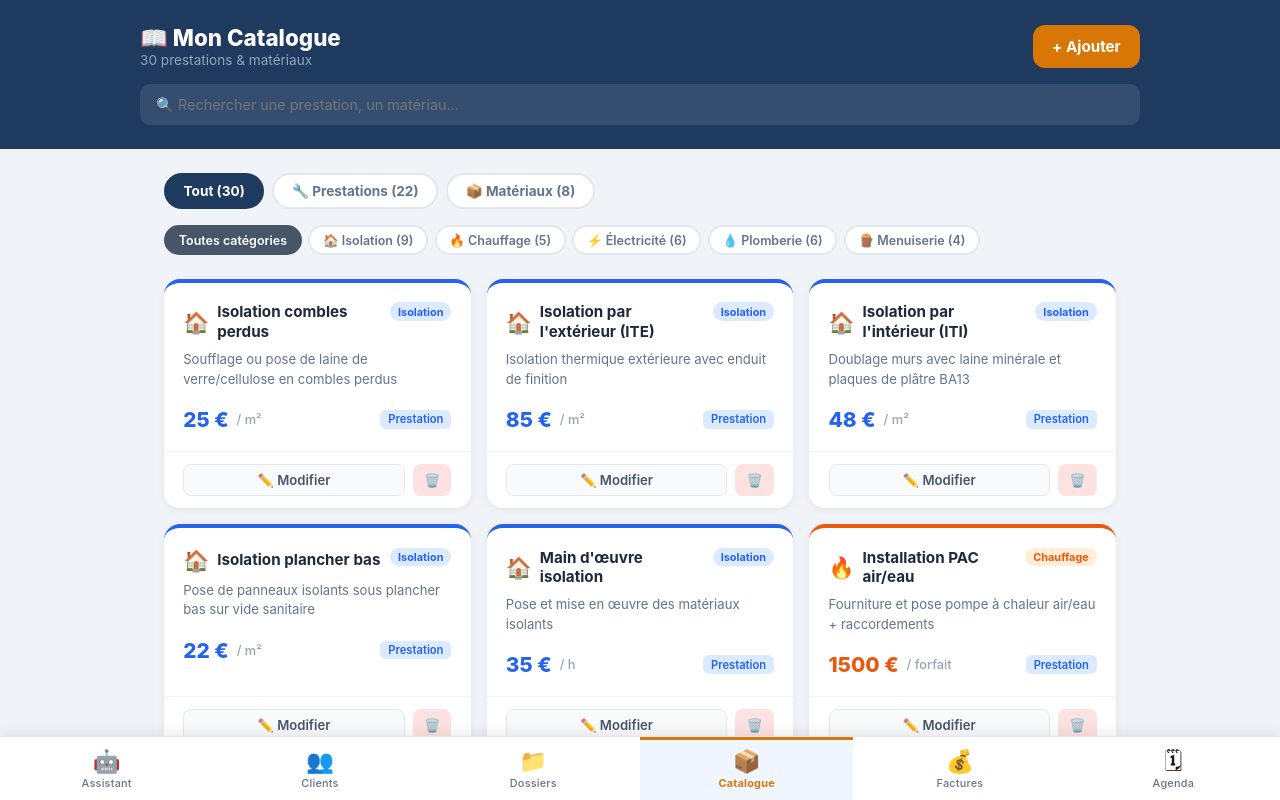
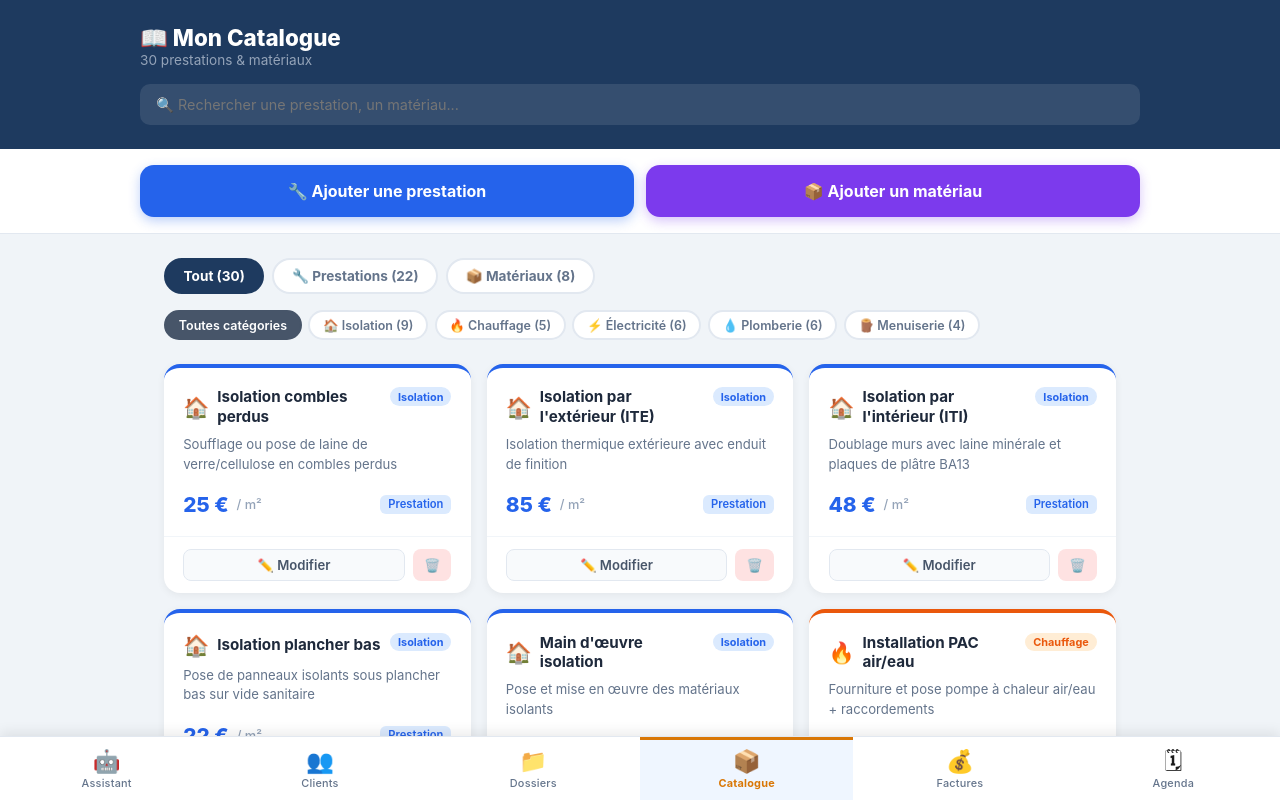
Before and after one commit to ebeenergie/renovexpert, a Next.js app: page /catalogue in a window 1280 px wide. Shown: the top 800 px of the page. Built offline with nearby package versions, Linux system fonts and the light colour scheme; sample sign-in values are in the browser's storage.

Commit message:
Catalogue: add distinct Ajouter une prestation / Ajouter un materiau buttons

```diff
--- a/src/app/catalogue/page.js
+++ b/src/app/catalogue/page.js
@@ -35,8 +35,8 @@ export default function CataloguePage() {
   function save(list) { setItems(list); localStorage.setItem('renovexpert_catalogue', JSON.stringify(list)) }
   function toast3(msg) { setToast(msg); setTimeout(() => setToast(''), 3000) }
 
-  function openNew() {
-    setForm({ ...blank, id: Date.now().toString() })
+  function openNew(type = 'service') {
+    setForm({ ...blank, id: Date.now().toString(), type })
     setEditId(null)
     setShowForm(true)
   }
@@ -87,19 +87,27 @@ export default function CataloguePage() {
       {/* Header */}
       <div style={{ backgroundColor: '#1e3a5f', padding: '1.5rem', color: 'white', position: 'sticky', top: 0, zIndex: 100 }}>
         <div style={{ maxWidth: '1000px', margin: '0 auto' }}>
-          <div style={{ display: 'flex', justifyContent: 'space-between', alignItems: 'center', marginBottom: '1rem' }}>
-            <div>
-              <h1 style={{ fontSize: '1.4rem', fontWeight: '800' }}>📖 Mon Catalogue</h1>
-              <p style={{ color: '#94a3b8', fontSize: '0.85rem' }}>{items.length} prestation{items.length !== 1 ? 's' : ''} & matériaux</p>
-            </div>
-            <button onClick={openNew}
-              style={{ backgroundColor: '#d97706', color: 'white', border: 'none', padding: '0.75rem 1.2rem', borderRadius: '12px', fontWeight: '700', fontSize: '0.95rem', cursor: 'pointer', whiteSpace: 'nowrap' }}>
-              + Ajouter
-            </button>
+          <div style={{ marginBottom: '1rem' }}>
+            <h1 style={{ fontSize: '1.4rem', fontWeight: '800' }}>📖 Mon Catalogue</h1>
+            <p style={{ color: '#94a3b8', fontSize: '0.85rem' }}>{items.length} prestation{items.length !== 1 ? 's' : ''} & matériaux</p>
           </div>
           <input value={search} onChange={e => setSearch(e.target.value)}
             placeholder="🔍 Rechercher une prestation, un matériau..."
             style={{ width: '100%', padding: '0.75rem 1rem', borderRadius: '10px', border: 'none', fontSize: '0.9rem', backgroundColor: 'rgba(255,255,255,0.1)', color: 'white', outline: 'none', boxSizing: 'border-box' }} />
+        </div>
+      </div>
+
+      {/* Big action buttons */}
+      <div style={{ backgroundColor: 'white', borderBottom: '1px solid #e2e8f0', padding: '1rem 1.5rem' }}>
+        <div style={{ maxWidth: '1000px', margin: '0 auto', display: 'flex', gap: '0.75rem', flexWrap: 'wrap' }}>
+          <button onClick={() => openNew('service')}
+            style={{ flex: 1, minWidth: '200px', backgroundColor: '#2563eb', color: 'white', border: 'none', padding: '1rem 1.5rem', borderRadius: '14px', fontWeight: '700', fontSize: '1rem', cursor: 'pointer', display: 'flex', alignItems: 'center', justifyContent: 'center', gap: '0.5rem', boxShadow: '0 4px 12px rgba(37,99,235,0.3)' }}>
+            🔧 Ajouter une prestation
+          </button>
+          <button onClick={() => openNew('product')}
+            style={{ flex: 1, minWidth: '200px', backgroundColor: '#7c3aed', color: 'white', border: 'none', padding: '1rem 1.5rem', borderRadius: '14px', fontWeight: '700', fontSize: '1rem', cursor: 'pointer', display: 'flex', alignItems: 'center', justifyContent: 'center', gap: '0.5rem', boxShadow: '0 4px 12px rgba(124,58,237,0.3)' }}>
+            📦 Ajouter un matériau
+          </button>
         </div>
       </div>
 
@@ -142,9 +150,14 @@ export default function CataloguePage() {
             <div style={{ fontSize: '3rem', marginBottom: '1rem' }}>📖</div>
             <h3 style={{ fontWeight: '700', marginBottom: '0.5rem' }}>Aucun élément trouvé</h3>
             <p style={{ marginBottom: '1.5rem' }}>Ajoutez vos prestations et matériaux habituels.</p>
-            <button onClick={openNew} style={{ backgroundColor: '#d97706', color: 'white', border: 'none', padding: '0.85rem 2rem', borderRadius: '12px', fontWeight: '700', fontSize: '1rem', cursor: 'pointer' }}>
-              + Ajouter un élément
-            </button>
+            <div style={{ display: 'flex', gap: '0.75rem', justifyContent: 'center', flexWrap: 'wrap' }}>
+              <button onClick={() => openNew('service')} style={{ backgroundColor: '#2563eb', color: 'white', border: 'none', padding: '0.85rem 1.5rem', borderRadius: '12px', fontWeight: '700', fontSize: '0.95rem', cursor: 'pointer' }}>
+                🔧 Ajouter une prestation
+              </button>
+              <button onClick={() => openNew('product')} style={{ backgroundColor: '#7c3aed', color: 'white', border: 'none', padding: '0.85rem 1.5rem', borderRadius: '12px', fontWeight: '700', fontSize: '0.95rem', cursor: 'pointer' }}>
+                📦 Ajouter un matériau
+              </button>
+            </div>
           </div>
         ) : (
           <div style={{ display: 'grid', gridTemplateColumns: 'repeat(auto-fill, minmax(280px, 1fr))', gap: '1rem' }}>
@@ -204,7 +217,9 @@ export default function CataloguePage() {
         <div style={{ position: 'fixed', inset: 0, backgroundColor: 'rgba(0,0,0,0.5)', zIndex: 300, display: 'flex', alignItems: 'flex-end', justifyContent: 'center' }}>
           <div style={{ backgroundColor: 'white', borderRadius: '20px 20px 0 0', padding: '2rem', width: '100%', maxWidth: '620px', maxHeight: '90vh', overflowY: 'auto' }}>
             <div style={{ display: 'flex', justifyContent: 'space-between', alignItems: 'center', marginBottom: '1.5rem' }}>
-              <h2 style={{ fontSize: '1.2rem', fontWeight: '800', color: '#1e3a5f' }}>{editId ? '✏️ Modifier' : '➕ Nouvel élément'}</h2>
+              <h2 style={{ fontSize: '1.2rem', fontWeight: '800', color: '#1e3a5f' }}>
+                {editId ? '✏️ Modifier' : form.type === 'service' ? '🔧 Nouvelle prestation' : '📦 Nouveau matériau'}
+              </h2>
               <button onClick={() => setShowForm(false)} style={{ background: 'none', border: 'none', fontSize: '1.5rem', cursor: 'pointer', color: '#64748b' }}>✕</button>
             </div>
             <div style={{ display: 'flex', flexDirection: 'column', gap: '1rem' }}>
```
